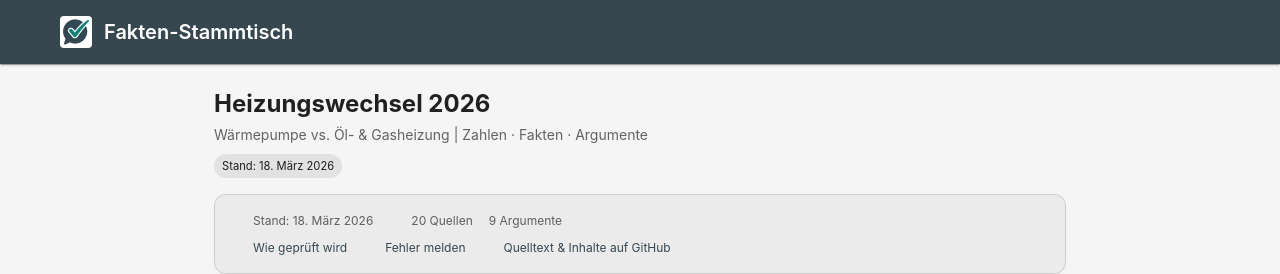
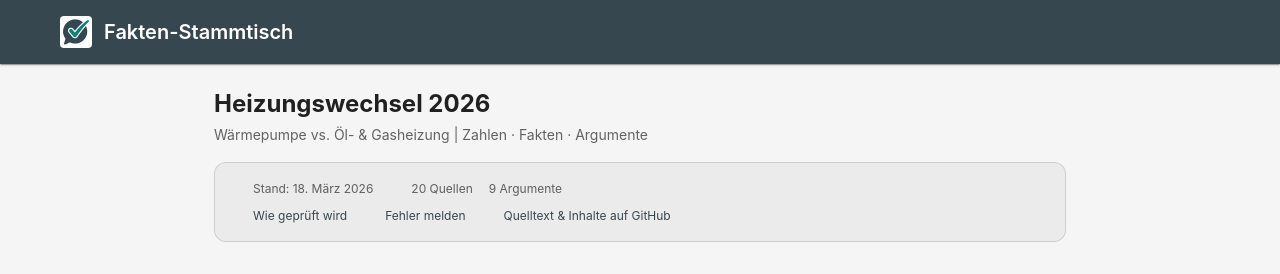
Before and after one commit to mdeutschel/facts, a React (Vite) app: page / in a window 1280 px wide. Both pictures are taken after a click on the button 423 px from the left and 321 px from the top of the page. Shown: the top 274 px of the page. Built offline with nearby package versions, Linux system fonts and the light colour scheme; some icons are missing.

Commit message:
Remove duplicate date chip above topic trust box
The "Stand:"-Datum was rendered both as a Chip directly under the topic
title and again inside the TopicTrustBox below it. Drop the Chip so the
date only appears once, inside the trust box.

```diff
--- a/src/pages/TopicPage.tsx
+++ b/src/pages/TopicPage.tsx
@@ -6,7 +6,6 @@ import Tabs from '@mui/material/Tabs'
 import Tab from '@mui/material/Tab'
 import CircularProgress from '@mui/material/CircularProgress'
 import Alert from '@mui/material/Alert'
-import Chip from '@mui/material/Chip'
 import FactCheckIcon from '@mui/icons-material/FactCheck'
 import ForumIcon from '@mui/icons-material/Forum'
 import FactSection from '../components/topic/FactSection'
@@ -15,7 +14,6 @@ import TopicTrustBox from '../components/topic/TopicTrustBox'
 import PageMeta from '../components/seo/PageMeta'
 import { PERSON_ID } from '../components/seo/person'
 import { useTopic } from '../hooks/useTopics'
-import { formatGermanDate } from '../theme'
 
 export default function TopicPage() {
   const { topicId } = useParams<{ topicId: string }>()
@@ -94,11 +92,6 @@ export default function TopicPage() {
         <Typography variant="body2" color="text.secondary">
           {topic.subtitle}
         </Typography>
-        <Chip
-          label={`Stand: ${formatGermanDate(topic.lastUpdated)}`}
-          size="small"
-          sx={{ mt: 1, fontSize: '0.7rem' }}
-        />
       </Box>
 
       <TopicTrustBox topic={topic} />
```
